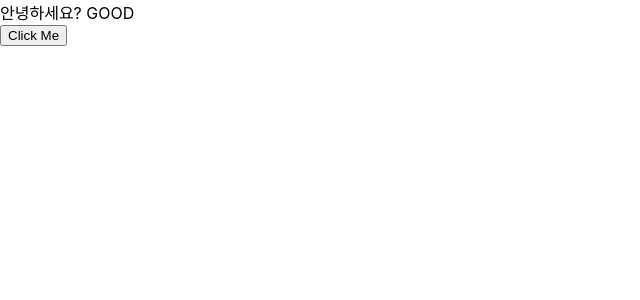
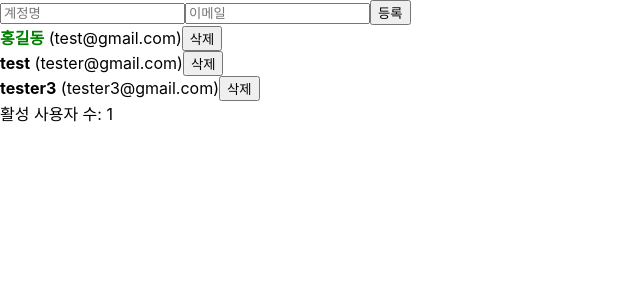
Before and after one commit to SimKyunam/fastcampus-react-tutorial, a React (Create React App) app in the folder begin-react/: page / in a window 1280 px wide. Shown: the top 300 px of the page, without its empty margins (0-640 px from the left). Built offline with nearby package versions, Linux system fonts and the light colour scheme.

Commit message:
useContext를 이용하여 UserDispatch 만들기 연습

```diff
--- a/begin-react/src/App.js
+++ b/begin-react/src/App.js
@@ -1,7 +1,12 @@
-import React, { useRef, useReducer, useMemo, useCallback } from 'react';
+import React, {
+    useRef,
+    useReducer,
+    useMemo,
+    useCallback,
+    createContext,
+} from 'react';
 import CreateUser from './CreateUser';
 import UserList from './UserList';
-import useInputs from './useInputs';
 
 function countActiveUsers(users) {
     console.log('활성 사용자 수를 세는중...');
@@ -57,56 +62,19 @@ function reducer(state, action) {
     }
 }
 
+export const UserDispatch = createContext(null);
+
 function App() {
     const [state, dispatch] = useReducer(reducer, initialState);
-    const [form, onChange, reset] = useInputs({
-        username: '',
-        email: '',
-    });
-    const { username, email } = form;
-    const nextId = useRef(4);
     const { users } = state;
-
-    const onCreate = useCallback(() => {
-        dispatch({
-            type: 'CREATE_USER',
-            user: {
-                id: nextId.current,
-                username,
-                email,
-            },
-        });
-        nextId.current++;
-        reset();
-    }, [username, email, reset]);
-
-    const onToggle = useCallback(id => {
-        dispatch({
-            type: 'TOGGLE_USER',
-            id,
-        });
-    }, []);
-
-    const onRemove = useCallback(id => {
-        dispatch({
-            type: 'REMOVE_USER',
-            id,
-        });
-    }, []);
-
     const count = useMemo(() => countActiveUsers(users), [users]);
 
     return (
-        <>
-            <CreateUser
-                username={username}
-                email={email}
-                onChange={onChange}
-                onCreate={onCreate}
-            />
-            <UserList users={users} onToggle={onToggle} onRemove={onRemove} />
+        <UserDispatch.Provider value={dispatch}>
+            <CreateUser />
+            <UserList users={users} />
             <div>활성 사용자 수: {count}</div>
-        </>
+        </UserDispatch.Provider>
     );
 }
 
--- a/begin-react/src/CreateUser.js
+++ b/begin-react/src/CreateUser.js
@@ -1,6 +1,16 @@
-import React from 'react';
+import React, { useRef, useContext } from 'react';
+import { UserDispatch } from './App';
+import useInputs from './useInputs';
 
-function CreateUser({ username, email, onChange, onCreate }) {
+function CreateUser() {
+    const dispatch = useContext(UserDispatch);
+    const [form, onChange, reset] = useInputs({
+        username: '',
+        email: '',
+    });
+    const { username, email } = form;
+    const nextId = useRef(4);
+
     return (
         <div>
             <input
@@ -15,7 +25,22 @@ function CreateUser({ username, email, onChange, onCreate }) {
                 onChange={onChange}
                 value={email}
             />
-            <button onClick={onCreate}>등록</button>
+            <button
+                onClick={() => {
+                    dispatch({
+                        type: 'CREATE_USER',
+                        user: {
+                            id: nextId.current,
+                            username,
+                            email,
+                        },
+                    });
+                    nextId.current++;
+                    reset();
+                }}
+            >
+                등록
+            </button>
         </div>
     );
 }
--- a/begin-react/src/UserList.js
+++ b/begin-react/src/UserList.js
@@ -1,7 +1,9 @@
-import React from 'react';
+import React, { useContext } from 'react';
+import { UserDispatch } from './App';
 
-const User = React.memo(function User({ user, onRemove, onToggle }) {
+const User = React.memo(function User({ user }) {
     const { username, email, id, active } = user;
+    const dispatch = useContext(UserDispatch);
 
     /*
     //**dept에 값을 넣지 않는 경우
@@ -46,13 +48,27 @@ const User = React.memo(function User({ user, onRemove, onToggle }) {
                     color: active ? 'green' : 'black',
                     cursor: 'pointer',
                 }}
-                onClick={() => onToggle(id)}
+                onClick={() =>
+                    dispatch({
+                        type: 'TOGGLE_USER',
+                        id,
+                    })
+                }
             >
                 {username}
             </b>
             &nbsp;
             <span>({email})</span>
-            <button onClick={() => onRemove(id)}>삭제</button>
+            <button
+                onClick={() =>
+                    dispatch({
+                        type: 'REMOVE_USER',
+                        id,
+                    })
+                }
+            >
+                삭제
+            </button>
             {/*
                 () => onRemove(id)가 아닌 onRemove(id)만 있을 경우
                 시작과 동시에 호출 목록 안나옴, 함수를 생성해야함
@@ -61,16 +77,11 @@ const User = React.memo(function User({ user, onRemove, onToggle }) {
     );
 });
 
-function UserList({ users, onRemove, onToggle }) {
+function UserList({ users }) {
     return (
         <div>
             {users.map(user => (
-                <User
-                    user={user}
-                    key={user.id}
-                    onRemove={onRemove}
-                    onToggle={onToggle}
-                />
+                <User user={user} key={user.id} />
             ))}
         </div>
     );
--- a/begin-react/src/index.js
+++ b/begin-react/src/index.js
@@ -3,11 +3,10 @@ import ReactDOM from 'react-dom';
 import './index.css';
 import App from './App';
 import reportWebVitals from './reportWebVitals';
-import ContextSample from './ContextSample';
 
 ReactDOM.render(
     <React.StrictMode>
-        <ContextSample />
+        <App />
     </React.StrictMode>,
     document.getElementById('root')
 );
```
Also changed, not shown: 1 other file (tests, documents, lock files or other folders).
